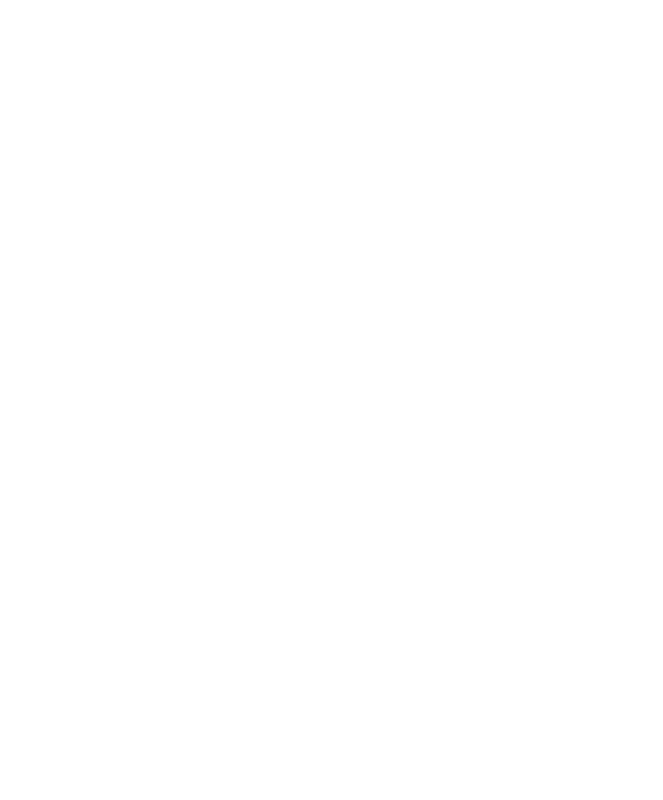
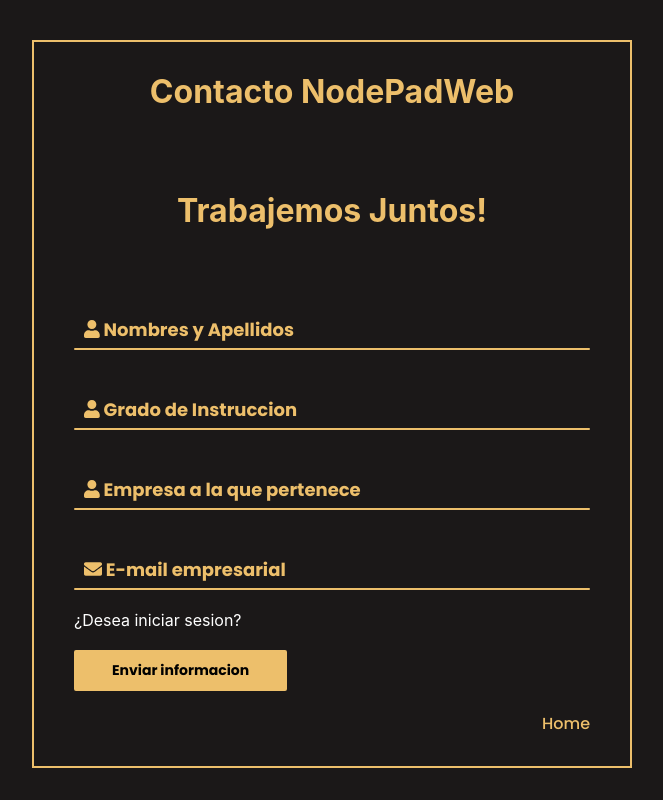
Before and after one commit to FernandoUNMSM/NodePadWeb, a React (Create React App) app: page /contacto in a window 1280 px wide. Shown: the whole page, without its empty margins (308-971 px from the left). Built offline with nearby package versions, Linux system fonts and the light colour scheme.

Commit message:
Finalizado

```diff
--- a/src/App.js
+++ b/src/App.js
@@ -8,6 +8,7 @@
 import Vision from './pages/vision/vision'
 import Mision from './pages/mision/mision'
 import Proposito from './pages/proposito/proposito'
+import Contacto from './pages/contacto/contacto'
 import { UserContextProvider } from './context/userContext'
 function App() {
   return (
@@ -62,6 +63,10 @@
         component={Proposito}
         path="/proposito"
       />
+      <Route
+        component={Contacto}
+        path="/contacto"
+      />
     </>
   );
 }
--- a/src/pages/contacto/contacto.js
+++ b/src/pages/contacto/contacto.js
@@ -1,8 +1,22 @@
 import React, { useState, useRef, useContext } from 'react'
 import './contacto.css'
-function Contacto(){
+import { FontAwesomeIcon } from '@fortawesome/react-fontawesome'
+import { faEnvelope, faLock, faUser } from '@fortawesome/free-solid-svg-icons'
+import { Link, useLocation } from 'wouter'
+import Loader from './../../components/loader/loader'
+import Errormodal from './../../components/errormodal/errormodal'
+// import UserContext from './../../context/userContext'
 
-return (
+function Register() {
+	const [location, setLocation] = useLocation(); //eslint-disable-line
+	const [loader, setLoader] = useState(false)
+	const [error, setError] = useState(false)
+	const [message, setMessage] = useState('')
+
+	// const {setUsuario} = useContext(UserContext)
+
+
+	return (
 		<>
 			{
 				(loader)
@@ -18,14 +32,15 @@
 				}
 				<div className="registerContainer">
 					<div className="login">
-						<h1>Registrate</h1>
-						<form id="form" action="" onSubmit={sumbitForm} encType="multipart/form-data">
+						<h1>Contacto NodePadWeb</h1>
+						<h1>Trabajemos Juntos!</h1>
+						<form id="form" action="" encType="multipart/form-data">
 							<div className="row100">
 								<div className="col">
 									<div className="inputBox">
 										<input type="text" name="nombre" required="required" autoComplete="off" />
 										<span className="text">
-											<FontAwesomeIcon icon={faUser} /> Nombre
+											<FontAwesomeIcon icon={faUser} /> Nombres y Apellidos
 										</span>
 										<span className="line"></span>
 									</div>
@@ -34,7 +49,7 @@
 									<div className="inputBox">
 										<input type="text" name="apellido" required="required" autoComplete="off" />
 										<span className="text">
-											<FontAwesomeIcon icon={faUser} /> Apellido
+											<FontAwesomeIcon icon={faUser} /> Grado de Instruccion
 										</span>
 										<span className="line"></span>
 									</div>
@@ -43,7 +58,7 @@
 									<div className="inputBox">
 										<input type="text" name="usuario" required="required" autoComplete="off" />
 										<span className="text">
-											<FontAwesomeIcon icon={faUser} /> Nombre de usuario
+											<FontAwesomeIcon icon={faUser} /> Empresa a la que pertenece
 										</span>
 										<span className="line"></span>
 									</div>
@@ -52,43 +67,31 @@
 									<div className="inputBox">
 										<input type="text" name="email" required="required" autoComplete="off" />
 										<span className="text">
-											<FontAwesomeIcon icon={faEnvelope} /> E-mail
+											<FontAwesomeIcon icon={faEnvelope} /> E-mail empresarial
 										</span>
 										<span className="line"></span>
 									</div>
 								</div>
-								<div className="col">
-									<div className="inputBox">
-										<input type="password" name="password" required="required" autoComplete="off" ref={password} />
-										<span className="text">
-											<FontAwesomeIcon icon={faLock} /> Contraseña</span>
-										<span className="line"></span>
-									</div>
+
+									<p className="register"><Link to='/login'>¿Desea iniciar sesion?</Link></p>
 								</div>
-								<div className="col">
-									<div className="inputBox">
-										<input type="password" required="required" autoComplete="off" ref={password2} />
-										<span className="text">
-											<FontAwesomeIcon icon={faLock} /> Confirmar Contraseña</span>
-										<span className="line"></span>
-									</div>
-									<p className="register"><Link to='/login'>¿Ya tienes cuenta?</Link></p>
-								</div>
-							</div>
+
 							<div className="row100">
 								<div className="col">
 									<button className="sumbit">
-										Registrarme
+										Enviar informacion
 									</button>
 								</div>
 							</div>
 						</form>
-						<p className="link"><Link to='/'>Regresar al Home</Link></p>
+						<p className="link"><Link to='/'>Home</Link></p>
 					</div>
 				</div>
 			</div>
 
-</>
-)
+			</>
+	)
+
 }
-export default Contacto
+
+export default Register
```
Also changed, not shown: src/pages/contacto/contacto.css (indentation only).
